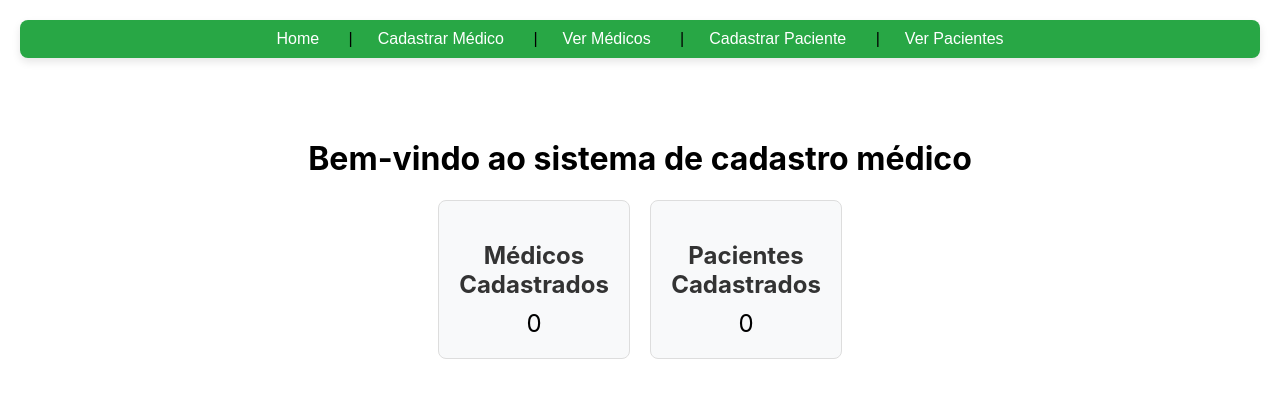
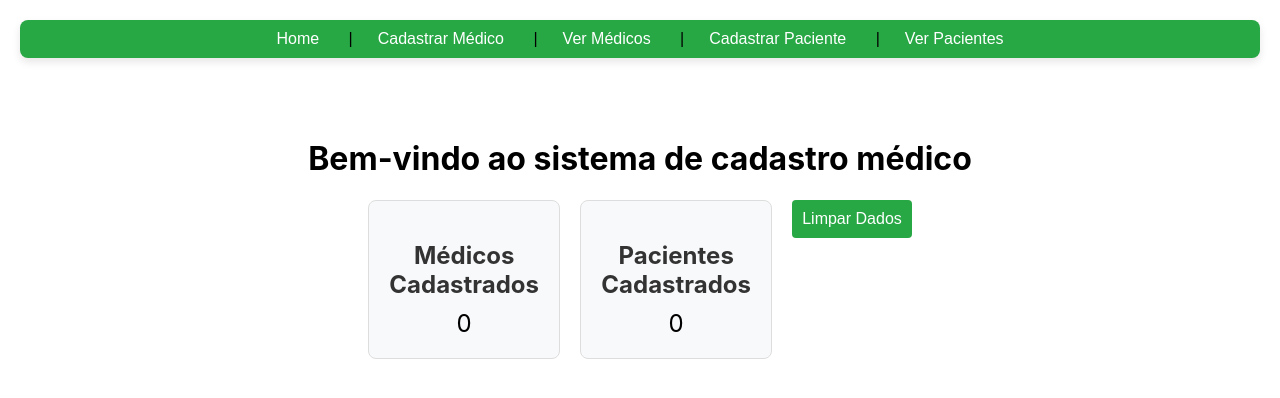
Before and after one commit to NoahRissatti/unimedico, a React (Create React App) app: page /admin in a window 1280 px wide. Shown: the top 398 px of the page. Built offline with nearby package versions, Linux system fonts and the light colour scheme.

Commit message:
feat: added button for data cleansing

```diff
--- a/src/pages/Admin/components/Home.js
+++ b/src/pages/Admin/components/Home.js
@@ -2,7 +2,12 @@ import { useAppContext } from "AppContext";
 import "../Admin.css";
 
 export function Home() {
-    const { medicos, pacientes } = useAppContext();
+    const { medicos, pacientes, clearLocalStorage } = useAppContext();
+
+    const handleClearData = () => {
+        clearLocalStorage();
+        window.location.reload();
+    };
 
     return (
       <div className="home">
@@ -16,6 +21,9 @@ export function Home() {
             <h2>Pacientes Cadastrados</h2>
             <p>{pacientes.length}</p>
           </div>
+          <div>
+            <button onClick={handleClearData}>Limpar Dados</button>
+          </div>
         </div>
       </div>
     );
```
